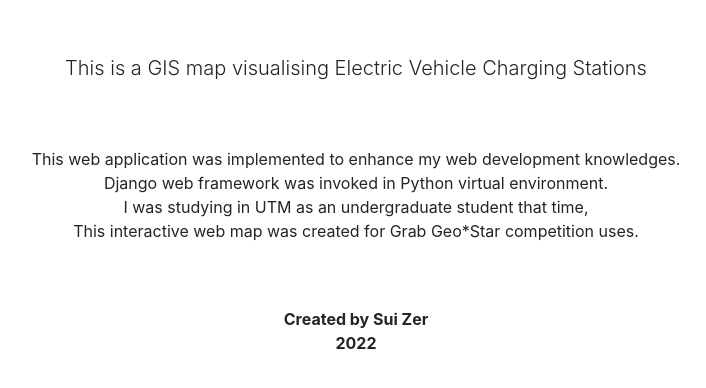
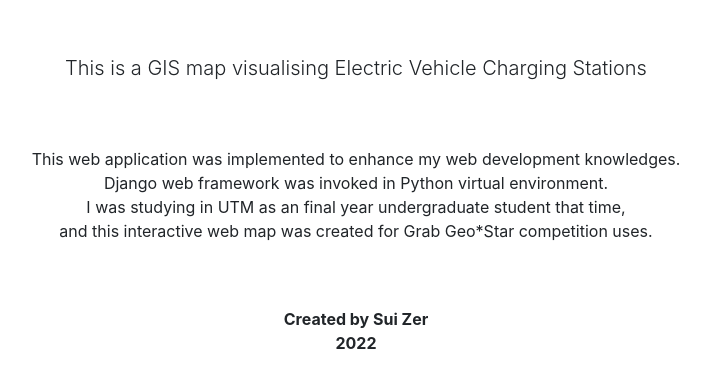
Before and after one commit to Suizer98/DjangoGIS, a Django app: page /aboutme/ in a window 1280 px wide. Shown: the part 155-543 px from the top of the page, without its empty margins (284-990 px from the left). Run offline with Django 4.2, Linux system fonts and the light colour scheme; some libraries are stand-ins or nearby versions.

Commit message:
Update About.html

```diff
--- a/webgis/geoApp/Templates/geoApp/About.html
+++ b/webgis/geoApp/Templates/geoApp/About.html
@@ -61,8 +61,8 @@
         <br>
           <li>This web application was implemented to enhance my web development knowledges.</li>
           <li>Django web framework was invoked in Python virtual environment.</li>
-          <li>I was studying in UTM as an undergraduate student that time,</li>
-          <li>This interactive web map was created for Grab Geo*Star competition uses.</li>
+          <li>I was studying in UTM as an final year undergraduate student that time,</li>
+          <li>and this interactive web map was created for Grab Geo*Star competition uses.</li>
         </ul>
 
         <ul class="list-unstyled">
```
